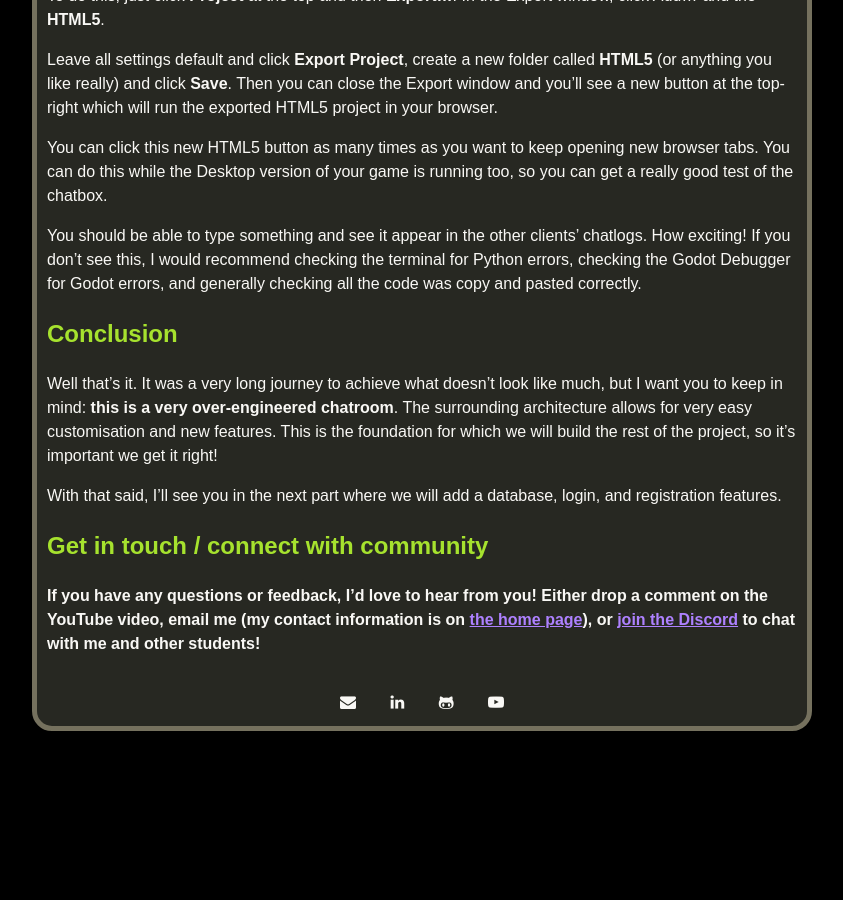
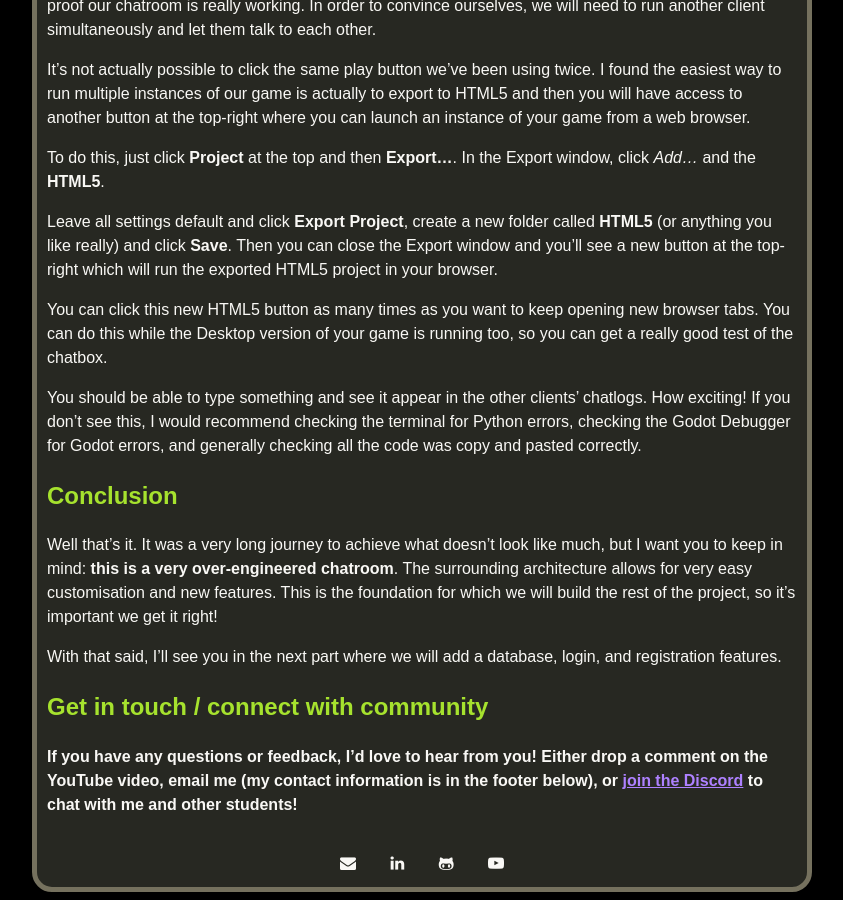
Before and after one commit to tristanbatchler/tbat.me, a Jekyll site: the page built from _posts/2022-11-20-godot-python-mmo-part-1.md, in a window 1280 px wide and 900 px high, scrolled down 18348 px. Shown: the whole window, without its empty margins (218-1061 px from the left). Built offline with Jekyll 4.4.1, drawn with Linux system fonts in a browser that asks for light colours; some web fonts are replaced; a script that is not in the unit is left out; before the commit the page ends 19087 px from its top, so only the background shows below that; some of the changed text lies outside the part shown.

Commit message:
Amendments to first lesson

````diff
--- a/_posts/2022-11-20-godot-python-mmo-part-1.md
+++ b/_posts/2022-11-20-godot-python-mmo-part-1.md
@@ -445,6 +450,8 @@
 ```
 *When you save this code, you will be asked to "Save Scene As...". Just click **Save** here to save your scene as **Main.tscn**.*
 
+Note that, if you chose to change your port number in the [Putting it all together](#putting-it-all-together) section, you will need to use that same port number in this script too.
+
 This file is kind of analogous to `server/protocol.py` in that is contains most of the logic and our state machine. Notice we have a state function called `PLAY` that doesn't contain anything yet, we will fill this out soon.
 
 Aside from that, our `client/main.gd` script simply contains functions for receiving network data and passing it on to our state function.
@@ -674,4 +681,4 @@
 
 
 ## Get in touch / connect with community
-**If you have any questions or feedback, I'd love to hear from you! Either drop a comment on the YouTube video, email me (my contact information is on [the home page](/)), or [join the Discord](https://discord.gg/6vN2re8T) to chat with me and other students!**
+**If you have any questions or feedback, I'd love to hear from you! Either drop a comment on the YouTube video, email me (my contact information is in the footer below), or [join the Discord](https://discord.gg/6vN2re8T) to chat with me and other students!**
````
Also changed, not shown: other parts of _posts/2022-11-20-godot-python-mmo-part-1.md (+7 -2 lines).
